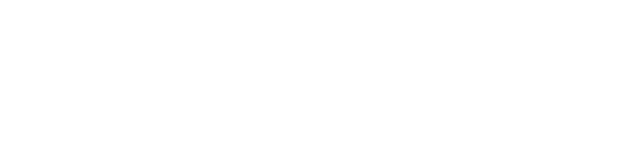
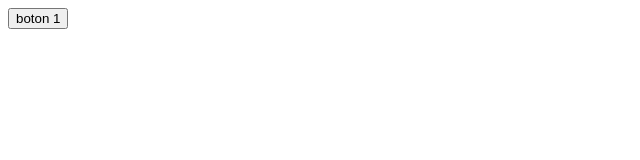
Before and after one commit to Xerna/ProyectoGestionRestaurante, a plain HTML site: page index.html in a window 1280 px wide. Shown: the whole page, without its empty margins (0-640 px from the left). Drawn offline with Linux system fonts and the light colour scheme.

Commit message:
Agreguando botones tan inutiles como el JG

```diff
--- a/index.html
+++ b/index.html
@@ -12,5 +12,8 @@
     <!--CODIGO ESCRITO POR Gerardo-->
 
     <!--CODIGO 2 ESCRITO POR XERNA-->
+
+        <!--CODIGO 2 ESCRITO POR Gerardo-->
+        <button> boton 1</button>
 </body>
 </html>
```
